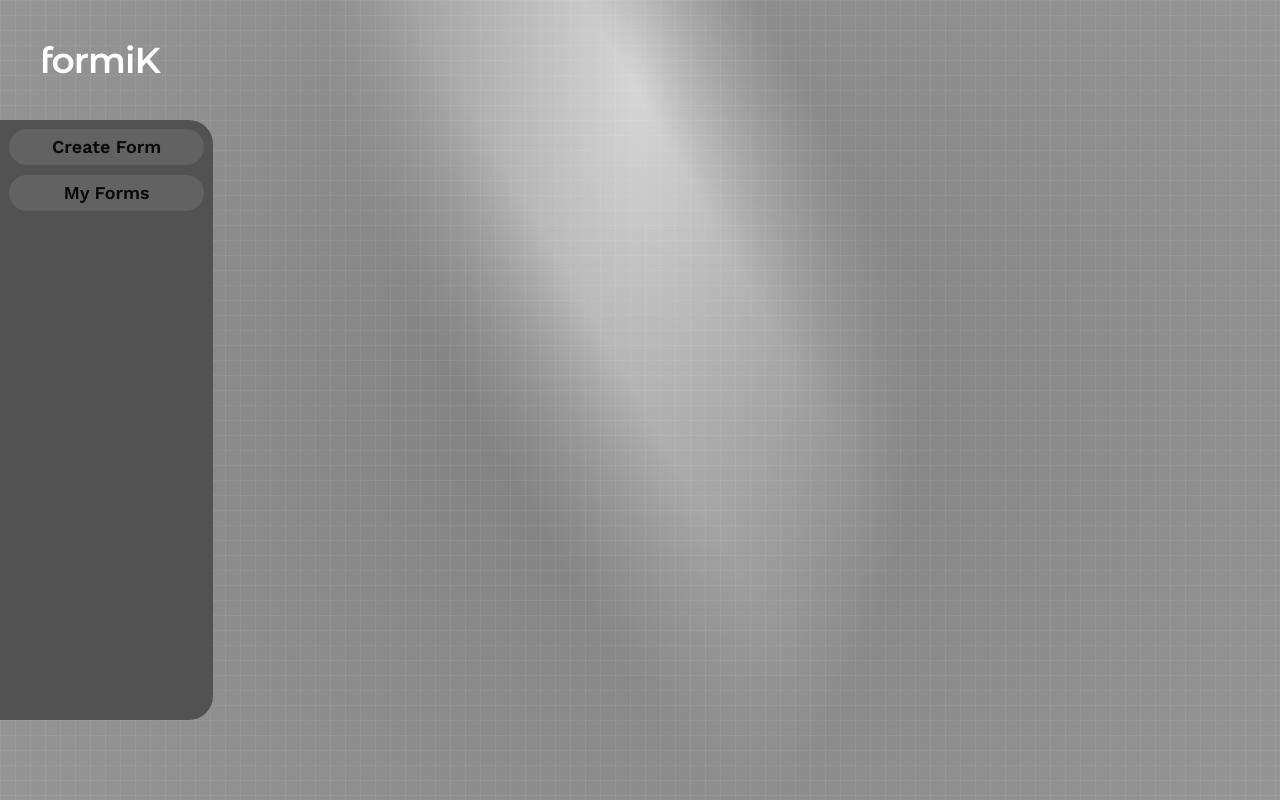
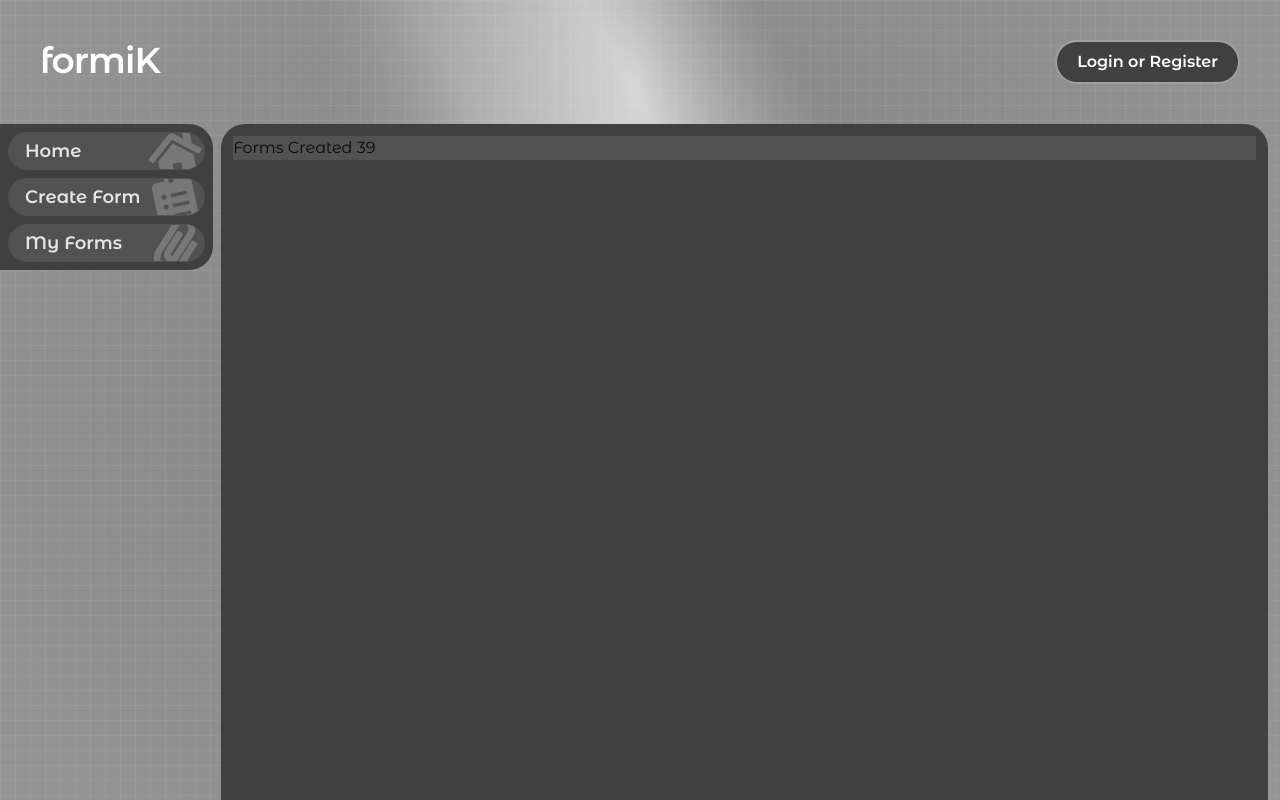
Before and after one commit to bigsparsh/formiK, a Next.js app: page /dashboard in a window 1280 px wide. Built offline with nearby package versions, Linux system fonts and the light colour scheme; no server answers; a web font is replaced by a local one.

Commit message:
Updated dashboard + added new UI components

```diff
--- /dev/null
+++ b/app/dashboard/layout.tsx
@@ -0,0 +1,48 @@
+import NavBar from "@/components/NavBar";
+import Link from "next/link";
+import { FaClipboardList, FaHome, FaPaperclip } from "react-icons/fa";
+
+const Dashboard = ({ children }: { children: JSX.Element }) => {
+  return (
+    <div
+      className="ma h-screen"
+      style={{
+        background:
+          "linear-gradient(#ffffff10 10%, transparent 10%) 0 0/ 15px 15px , linear-gradient(90deg, #ffffff10 10%, transparent 10%) 0 0/ 15px 15px, radial-gradient(120% 150% at 50% 50%,transparent, #ffffff50), linear-gradient(60deg, gray 10% 40%, transparent 50% 60%, gray 70% 100%) ,radial-gradient(25% 100% at 50% 10%, lightgray, gray)",
+      }}
+    >
+      <div className="flex flex-col h-screen">
+        <NavBar />
+        <div className="grow flex relative gap-2">
+          <div className="basis-1/6 bg-neutral-700 p-2 rounded-r-3xl mb-20 h-fit">
+            <div className="flex flex-col gap-2 text-lg font-semibold ma *:bg-neutral-600 text-neutral-200 *:text-left">
+              <Link
+                className="border border-neutral-600 px-4 py-1 rounded-full relative overflow-clip group"
+                href="/dashboard"
+              >
+                Home
+                <FaHome className="opacity-25 scale-[3] absolute top-3 right-5 -rotate-12 group-hover:scale-[4] group-hover:rotate-0 duration-200" />
+              </Link>
+              <Link
+                className="border border-neutral-600 px-4 py-1 rounded-full relative overflow-clip group"
+                href="/form/create"
+              >
+                Create Form
+                <FaClipboardList className="opacity-25 scale-[3] absolute top-3 right-5 -rotate-12 group-hover:scale-[4] group-hover:rotate-0 duration-200" />
+              </Link>
+              <Link
+                className="border border-neutral-600 px-4 py-1 rounded-full relative overflow-clip group"
+                href="/dashboard/myforms"
+              >
+                My Forms
+                <FaPaperclip className="opacity-25 scale-[3] absolute top-3 right-5 -rotate-12 group-hover:scale-[4] group-hover:rotate-0 duration-200" />
+              </Link>
+            </div>
+          </div>
+          {children}
+        </div>
+      </div>
+    </div>
+  );
+};
+export default Dashboard;
--- /dev/null
+++ b/app/dashboard/myforms/page.tsx
@@ -0,0 +1,50 @@
+import { getForms } from "@/actions/Form";
+import Link from "next/link";
+import { FaEye } from "react-icons/fa";
+
+const MyForms = async () => {
+  const forms = await getForms();
+  return (
+    <div className="bg-neutral-700 flex flex-col p-3 rounded-t-3xl grow mr-3 gap-2">
+      {forms.map((form) => {
+        return (
+          <div
+            className="bg-neutral-600 rounded-xl text-neutral-50 px-4 py-2 flex justify-between items-center border border-neutral-500"
+            key={crypto.randomUUID()}
+            style={{
+              background: `linear-gradient(90deg, gray, gray, transparent), url(${form.fields.find((field) => field.image)?.image}) center/cover`,
+            }}
+          >
+            <div className="flex flex-col gap-2">
+              <h1 className="text-xl font-medium">{form.title}</h1>
+              <div className="flex gap-2 work">
+                <div className="flex gap-2 bg-neutral-700 px-2  rounded-full text-sm">
+                  Images: {form.fields.filter((field) => field.image).length}
+                </div>
+                <div className="flex gap-2 bg-neutral-700 px-2  rounded-full text-sm">
+                  Options:{" "}
+                  {
+                    form.fields.filter((field) => field.options.length > 0)
+                      .length
+                  }
+                </div>
+                <div className="flex gap-2 bg-neutral-700 px-2  rounded-full text-sm">
+                  Text: {form.fields.filter((field) => field.title).length}
+                </div>
+              </div>
+            </div>
+            <div className="">
+              <Link
+                href={"/form/" + form.form_id}
+                className="bg-neutral-700 px-3 py-1 flex justify-center items-center rounded-full gap-2"
+              >
+                Preview Form <FaEye className="text-xl" />
+              </Link>
+            </div>
+          </div>
+        );
+      })}
+    </div>
+  );
+};
+export default MyForms;
--- a/app/dashboard/page.tsx
+++ b/app/dashboard/page.tsx
@@ -1,61 +1,8 @@
-"use client";
-import UserSettings from "@/components/UserSettings";
-import { useSession } from "next-auth/react";
-// import { useRouter } from "next/navigation";
-import { useEffect, useState } from "react";
-
-const Dashboard = () => {
-  const [user, setUser] = useState<{
-    name: string;
-    email: string;
-    image: string;
-  } | null>(null);
-  const session = useSession();
-  // const router = useRouter();
-
-  useEffect(() => {
-    if (session.status === "authenticated") {
-      setUser({
-        name: (session.data.user?.name
-          ? session.data.user.name
-          : session.data.user?.email?.split("@")[0]) as string,
-        email: session.data.user?.email as string,
-        image: session.data.user?.image as string,
-      });
-    } else {
-      setUser(null);
-    }
-  }, [session]);
-
+const Page = () => {
   return (
-    <div
-      className="ma h-screen"
-      style={{
-        background:
-          "linear-gradient(#ffffff10 10%, transparent 10%) 0 0/ 15px 15px , linear-gradient(90deg, #ffffff10 10%, transparent 10%) 0 0/ 15px 15px, radial-gradient(120% 150% at 50% 50%,transparent, #ffffff50), linear-gradient(60deg, gray 10% 40%, transparent 50% 60%, gray 70% 100%) ,radial-gradient(25% 100% at 50% 10%, lightgray, gray)",
-      }}
-    >
-      <div className="flex flex-col h-screen">
-        <nav className="p-10 flex justify-between">
-          <h1 className="text-4xl font-semibold tracking-tight text-white">
-            formiK
-          </h1>
-          {user && <UserSettings user={user} />}
-        </nav>
-        <div className="grow flex relative">
-          <div className="basis-1/6 bg-neutral-600 p-2 rounded-r-3xl mb-20">
-            <div className="flex flex-col gap-2  work text-lg font-semibold">
-              <button className="border border-neutral-600 px-4 py-1 rounded-full bg-neutral-500/50">
-                Create Form
-              </button>
-              <button className="border border-neutral-600 px-4 py-1 rounded-full bg-neutral-500/50">
-                My Forms
-              </button>
-            </div>
-          </div>
-        </div>
-      </div>
+    <div className="bg-neutral-700 flex flex-col p-3 rounded-t-3xl grow mr-3">
+      <div className="bg-neutral-600 ">Forms Created {39}</div>
     </div>
   );
 };
-export default Dashboard;
+export default Page;
--- a/app/form/[formId]/page.tsx
+++ b/app/form/[formId]/page.tsx
@@ -54,6 +54,7 @@ const FormPage = ({
 
   useEffect(() => {
     gets();
+    // eslint-disable-next-line react-hooks/exhaustive-deps
   }, []);
 
   useEffect(() => {
--- a/components/ImageInputField.tsx
+++ b/components/ImageInputField.tsx
@@ -29,7 +29,7 @@ const ImageInputField = ({ id }: { id: number }) => {
         style={{
           background: fileName
             ? `url('${URL.createObjectURL(fileRef.current?.files?.[0] as File)}') center/cover`
-            : "radial-gradient(100% 100% at 50% 50%, transparent ,transparent, gray)",
+            : "radial-gradient(100% 100% at 50% 50%, transparent ,transparent, gray), linear-gradient(#80808050 0% 1%, transparent 25% 75%, #80808050 99% 100%), linear-gradient(90deg, #80808050 0% 1%, transparent 25% 75%, #80808050 99% 100%)",
         }}
         onClick={() => {
           fileRef.current?.click();
--- a/components/NavBar.tsx
+++ b/components/NavBar.tsx
@@ -33,9 +33,12 @@ const NavBar = () => {
 
   return (
     <nav className="p-10 flex justify-between w-full">
-      <h1 className="text-4xl font-semibold tracking-tight text-white">
+      <Link
+        className="text-4xl font-semibold tracking-tight text-white"
+        href="/"
+      >
         formiK
-      </h1>
+      </Link>
       {!userx ? (
         <Link
           className={
--- a/components/UserSettings.tsx
+++ b/components/UserSettings.tsx
@@ -14,7 +14,7 @@ const UserSettings = ({
     email: string;
   };
 }) => {
-  const [menuOpen, setMenuOpen] = useState(true);
+  const [menuOpen, setMenuOpen] = useState(false);
   const controls = useAnimationControls();
   const router = useRouter();
 
@@ -30,7 +30,7 @@ const UserSettings = ({
 
   return (
     <motion.div
-      className="bg-neutral-700 pl-2 pr-5 py-2 rounded-3xl font-semibold border-2 border-white/50 flex flex-col relative text-white"
+      className="bg-neutral-700 pl-2 pr-5 py-2 rounded-3xl font-semibold border-2 border-white/50 flex flex-col relative text-white cursor-pointer"
       onClick={handleClick}
       layout
     >
@@ -56,6 +56,7 @@ const UserSettings = ({
             y: 0,
             display: "flex",
             opacity: 1,
+            zIndex: 50,
             transition: {
               delayChildren: 0,
               staggerChildren: 0.25,
@@ -82,10 +83,10 @@ const UserSettings = ({
         ].map((item, i) => (
           <motion.div
             key={i}
-            className="bg-neutral-600 px-4 py-1 w-full rounded-3xl z-50 cursor-pointer"
+            className="bg-neutral-600 px-4 py-1 w-full rounded-3xl cursor-pointer"
             variants={{
               hidden: {
-                y: "-50px",
+                y: "0",
                 display: "none",
                 opacity: 0,
               },
@@ -96,10 +97,10 @@ const UserSettings = ({
               },
             }}
           >
-            <div className="flex gap-3 items-center" onClick={item.onClick}>
+            <button className="flex gap-3 items-center" onClick={item.onClick}>
               {item.icon}
               {item.title}
-            </div>
+            </button>
           </motion.div>
         ))}
       </motion.div>
```
Also changed, not shown: actions/Form.tsx (+28 -0 lines), 2 other files (tests, documents, lock files or other folders).
